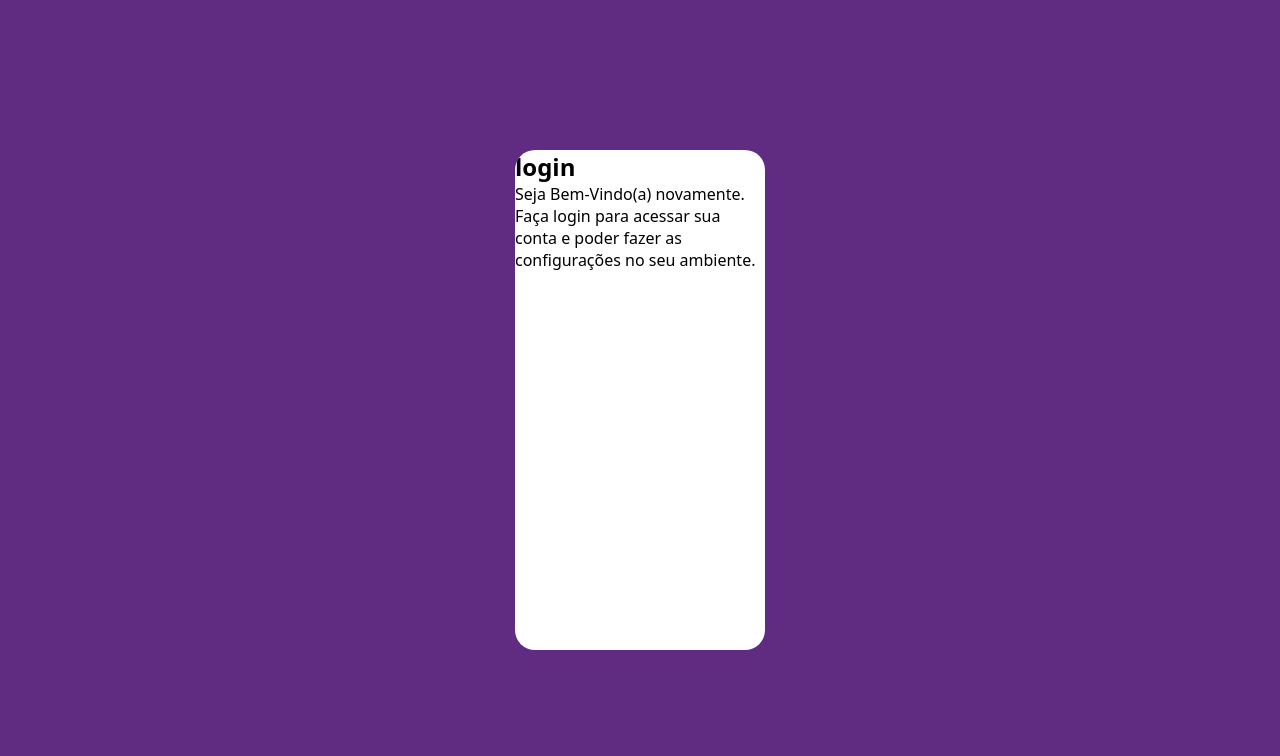
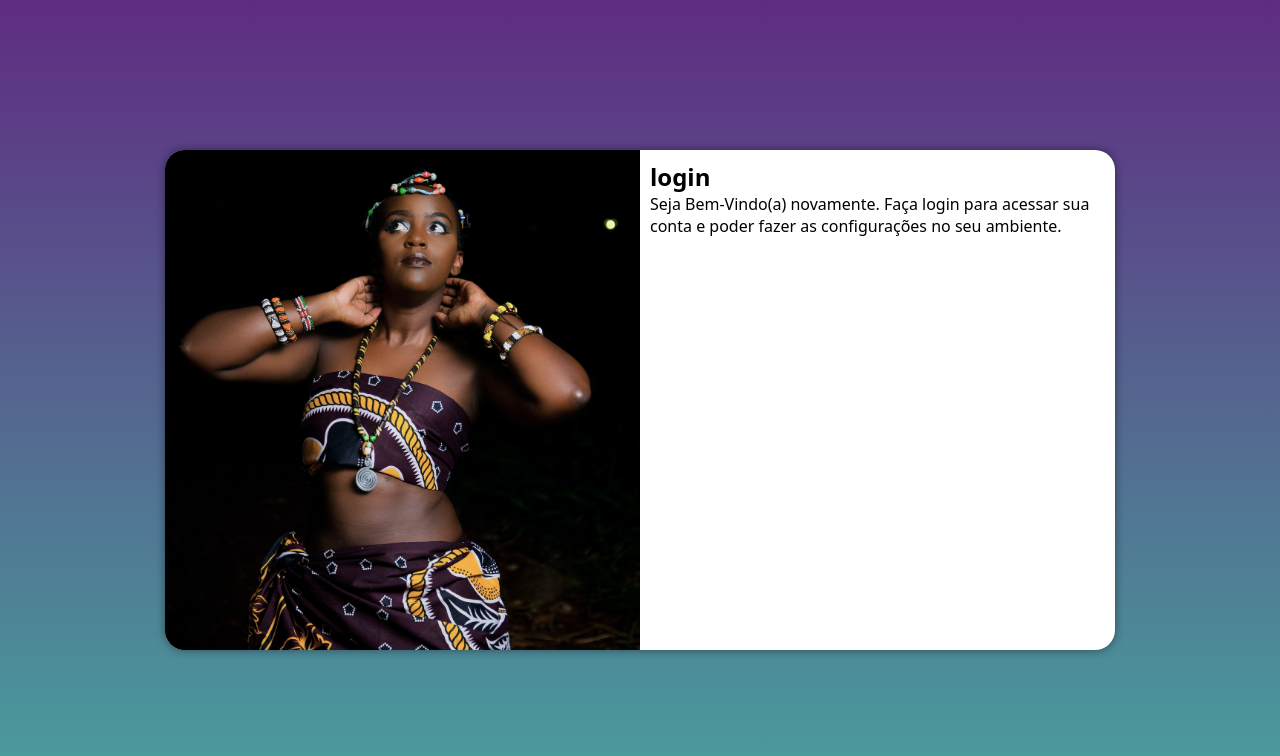
Before and after one commit to Obafemi1213/projeto-login, a plain HTML site: page index.html in a window 1280 px wide. Drawn offline with Linux system fonts and the light colour scheme.

Commit message:
media-query

```diff
--- /dev/null
+++ b/estilos/media-query.css
@@ -0,0 +1,54 @@
+@charset "UTF-8";
+
+/*Outros tamnahos de tela*/
+
+@media screen and (min-width: 768px) and (max-width: 992px) {
+    body{
+        background-image: linear-gradient(to top, #49a09d, #5f2c82 );
+    }
+
+
+    section#login {
+        width: 80vw;
+
+    }
+    section#login > div#imagem{
+        float: left;
+        width: 30%;
+        height: 100%;
+    }
+
+    section#login > div#formulario{
+        float: right;
+        width: 70%;
+    }
+
+
+}
+
+@media screen and (min-width:992px) {
+    body{
+        background-image: linear-gradient(to top, #49a09d, #5f2c82 );
+    }
+
+
+    section#login{
+        width: 950px;
+    }
+
+    section#login > div#imagem{
+        float: left;
+        width: 50%;
+        height: 100%;
+    }
+
+    section#login > div#formulario {
+        float: right;
+        width: 50%;
+
+
+
+    }
+
+
+}
--- a/estilos/style.css
+++ b/estilos/style.css
@@ -31,12 +31,23 @@ section#login{
     width: 250px;
     height: 500px;
     border-radius: 20px;
+    box-shadow: 0px 0px 10px rgba(0, 0, 0, 0.452);
+    transition: width 0.7s, heigth 0.7s;
+    transition-timing-function: ease;
 
 }
 
-section#login > div#imagens{
+section#login > div#imagem{
+    display: block;
     background: #5f2c82 url(../imagens/arte.jpg) no-repeat ;
     height: 200px;
     background-size: cover;
 
 }
+
+section#login > div#formulario{
+    display: block;
+    padding: 10px;
+
+
+}
--- a/index.html
+++ b/index.html
@@ -5,6 +5,7 @@
     <meta http-equiv="X-UA-Compatible" content="IE=edge">
     <meta name="viewport" content="width=device-width, initial-scale=1.0">
     <link rel="stylesheet" href="estilos/style.css">
+    <link rel="stylesheet" href="estilos/media-query.css">
 
     <title>login</title>
 </head>
```
Lines whose indentation alone changed are shown as unchanged.
